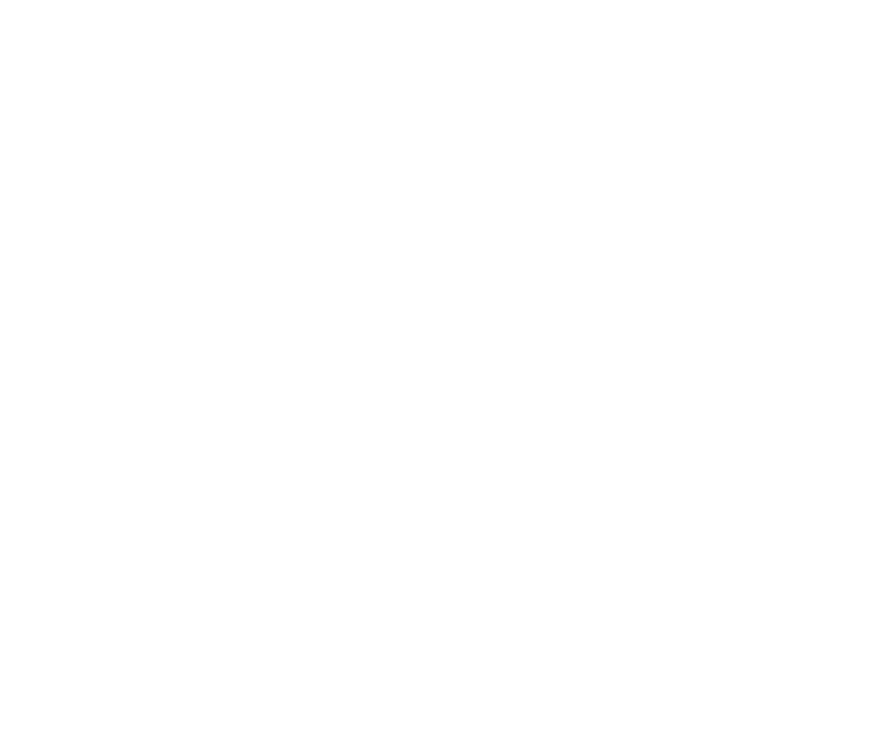
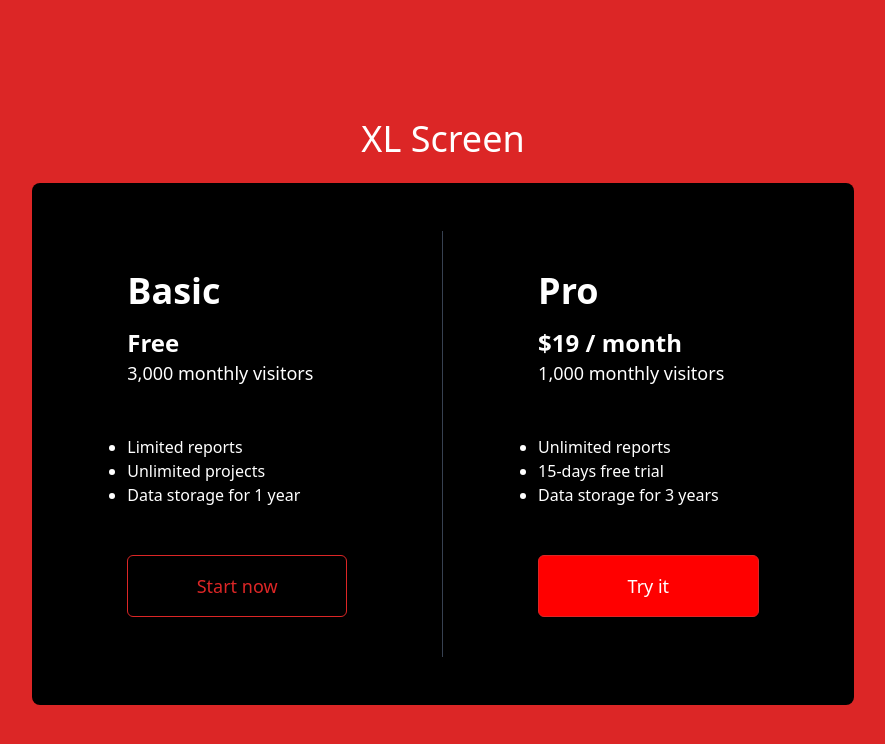
Before and after one commit to Brian1011/price_component_tailwind, a Next.js app: page / in a window 1280 px wide. Shown: the top 744 px of the page, without its empty margins (197-1082 px from the left). Built offline with nearby package versions, Linux system fonts and the light colour scheme.

Commit message:
display price component

```diff
--- a/package.json
+++ b/package.json
@@ -14,7 +14,10 @@
     "react-dom": "17.0.2"
   },
   "devDependencies": {
+    "autoprefixer": "^10.4.4",
     "eslint": "8.11.0",
-    "eslint-config-next": "12.1.0"
+    "eslint-config-next": "12.1.0",
+    "postcss": "^8.4.12",
+    "tailwindcss": "^3.0.23"
   }
 }
--- /dev/null
+++ b/pages/components/price.js
@@ -0,0 +1,59 @@
+export default function PriceComponent() {
+    return (
+        <div className="bg-red-600 sm:h-screen min-h-screen w-screen flex items-center justify-center">
+            <div className="min-h-screen w-full flex flex-col items-center justify-center mx-6 xl-mx-0">
+                {/*Break points*/}
+                <div className="text-white text-4xl py-6 text-center">
+                    <div className="xs:flex flex-inline sm:hidden">XS Screen size</div>
+                    <div className="hidden sm:flex sm:flex-inline md:hidden">Small Screen size</div>
+                    <div className="hidden md:flex md:flex-inline lg:hidden">Medium Screen size</div>
+                    <div className="hidden lg:flex lg:flex-inline xl:hidden">Large screen size</div>
+                    <div className="hidden xl:flex xl:flex-inline">XL Screen</div>
+                </div>
+
+                {/*Black background*/}
+                <div className="md:flex md:flex-row w-full xl:w-2/3 xl:h-2/3 bg-black rounded-lg xl:mx-0 mb-4 md:mb-0">
+                    {/*1ST CARD*/}
+                    <div className="flex flex-col md:w-1/2 w-full lg:p-10 my-12 text-white md:border-r border-gray-700 items-center justify-center">
+                        <div className="w-2/3">
+                            <div className="text-4xl font-bold">Basic</div>
+                            <div className="text-2xl font-bold pt-4">Free</div>
+                            <div className="text-lg">3,000 monthly visitors</div>
+                            <div className="py-12">
+                                <ul className="list-disc text-white">
+                                    <li>Limited reports</li>
+                                    <li>Unlimited projects</li>
+                                    <li>Data storage for 1 year</li>
+                                </ul>
+                            </div>
+
+                            <div className="border rounded-md border-red-600">
+                                <div className="py-4 text-red-600 flex justify-center text-lg">Start now</div>
+                            </div>
+                        </div>
+                    </div>
+
+                    {/*2ND Card*/}
+                    <div className="flex flex-col md:w-1/2 w-full lg:p-10 my-12 text-white items-center justify-center">
+                        <div className="w-2/3">
+                            <div className="text-4xl font-bold">Pro</div>
+                            <div className="text-2xl font-bold pt-4">$19 / month</div>
+                            <div className="text-lg">1,000 monthly visitors</div>
+                            <div className="py-12">
+                                <ul className="list-disc text-white">
+                                    <li>Unlimited reports</li>
+                                    <li>15-days free trial</li>
+                                    <li>Data storage for 3 years</li>
+                                </ul>
+                            </div>
+
+                            <div className="rounded-md border border-red-600" style={{background: 'red'}}>
+                                <div className="py-4 text-white flex justify-center text-lg">Try it</div>
+                            </div>
+                        </div>
+                    </div>
+                </div>
+            </div>
+        </div>
+    );
+}
--- a/pages/index.js
+++ b/pages/index.js
@@ -1,6 +1,7 @@
 import Head from 'next/head'
 import Image from 'next/image'
 import styles from '../styles/Home.module.css'
+import PriceComponent from './components/price';
 
 export default function Home() {
   return (
@@ -12,7 +13,7 @@
     </Head>
 
     <div className="">
-
+       <PriceComponent/>
     </div>
   </div>
   );
```
Also changed, not shown: 1 other file (tests, documents, lock files or other folders).
